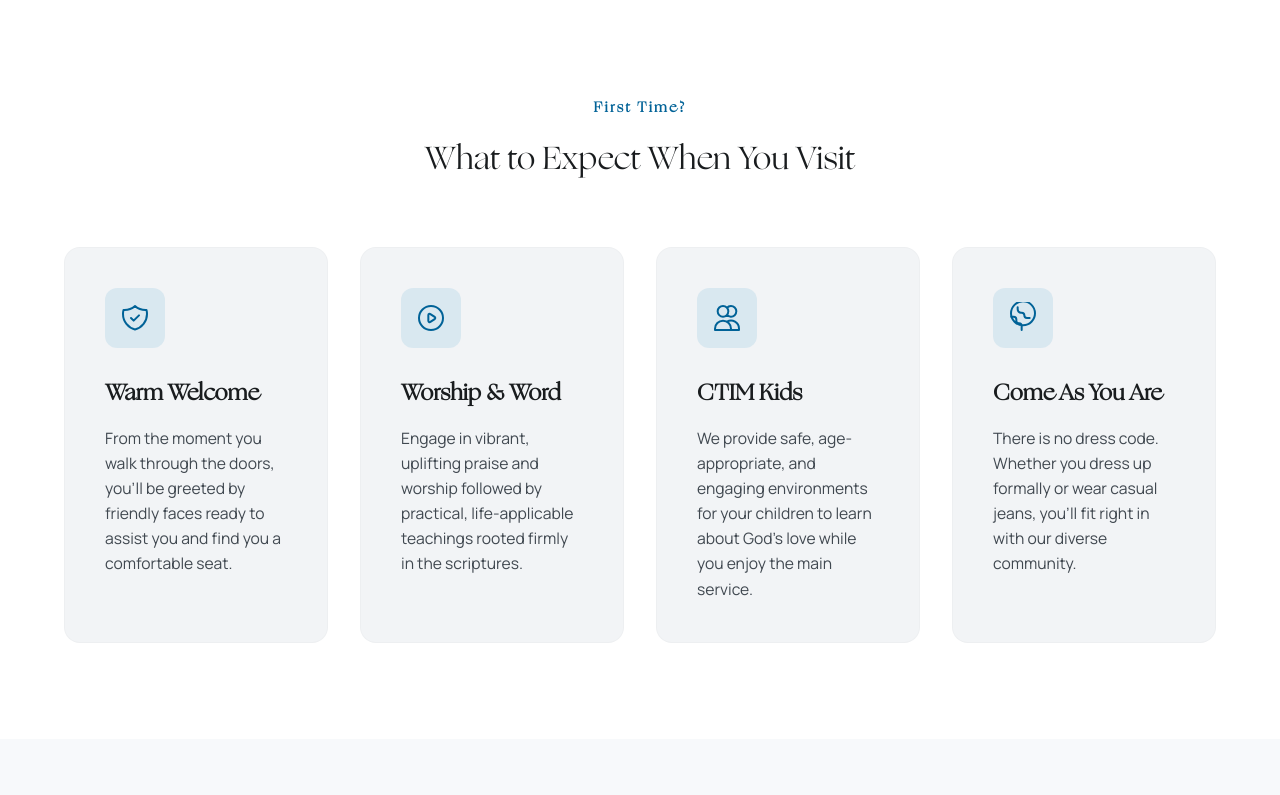
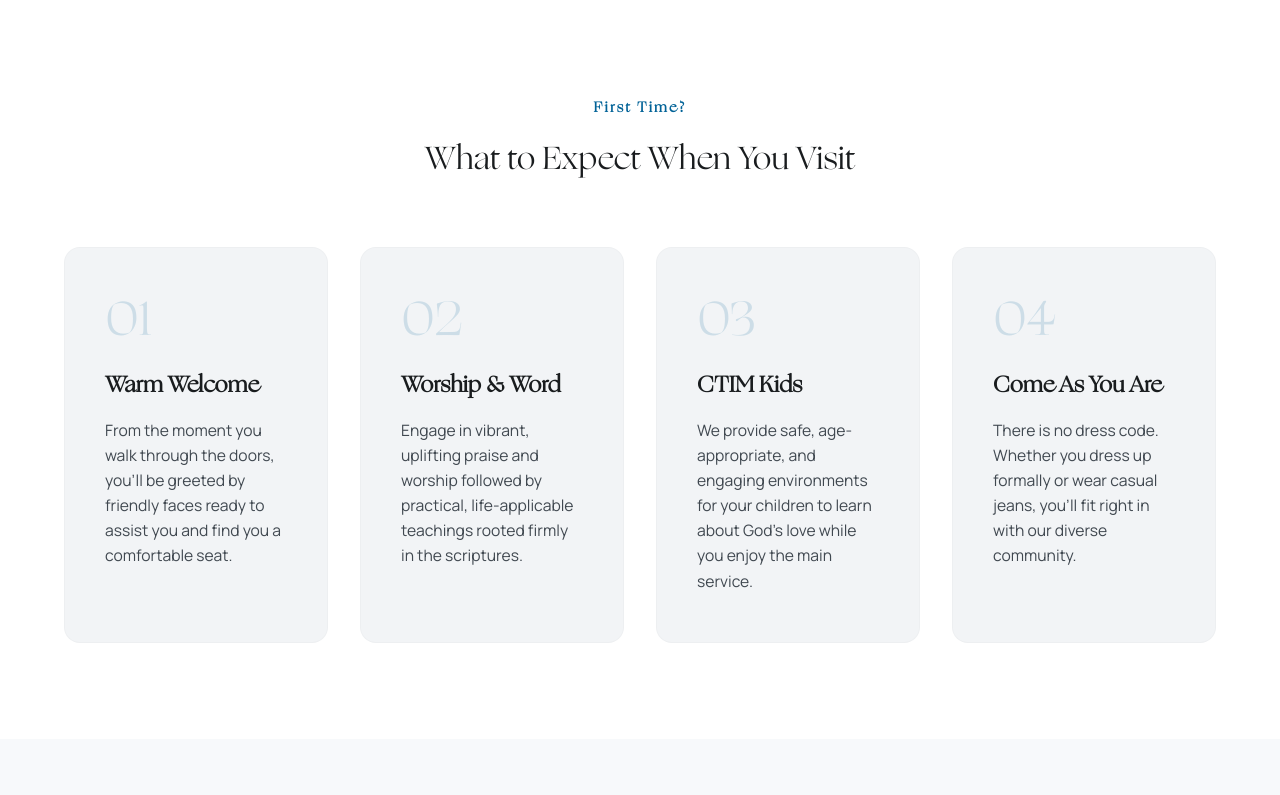
Before and after one commit to Nosa116/CTIM-WEB, a PHP site: page /visit.html in a window 1280 px wide. Shown: the part 1343-2138 px from the top of the page. Run offline with PHP 8.4, Linux system fonts and the light colour scheme; some libraries are stand-ins or nearby versions; some web fonts are replaced.

```diff
--- a/about.html
+++ b/about.html
@@ -341,7 +341,7 @@
                 <div class="footer-col brand-col">
                     <img src="assets/images/Christ Temple logo.svg" alt="Christ Temple Logo" class="footer-logo">
                     <p class="footer-text">
-                        Connecting you to faith, community, and hope. Join us as we grow together in Christ.
+                        A religious body focused on Delivering people from the Devil's bondage through the power of Jesus
                     </p>
                     <div class="social-links">
                         <a href="https://web.facebook.com/ChristTempleMinistriesNg" class="social-icon" target="_blank"
--- a/assets/css/style.css
+++ b/assets/css/style.css
@@ -2982,11 +2982,26 @@ body.menu-open .nav-backdrop {
 }
 
 .expect-card {
+    position: relative;
     background-color: var(--surface-container-low);
-    padding: 2.5rem;
+    padding: 3rem 2.5rem;
     border-radius: 16px;
-    transition: all 0.3s ease;
+    transition: all 0.3s cubic-bezier(0.25, 1, 0.5, 1);
     border: 1px solid rgba(0, 0, 0, 0.02);
+    overflow: hidden;
+}
+
+.expect-card::before {
+    content: '';
+    position: absolute;
+    top: 0;
+    left: 0;
+    right: 0;
+    height: 4px;
+    background-color: var(--primary);
+    transform: scaleX(0);
+    transform-origin: left;
+    transition: transform 0.3s cubic-bezier(0.25, 1, 0.5, 1);
 }
 
 .expect-card:hover {
@@ -2996,27 +3011,25 @@ body.menu-open .nav-backdrop {
     border-color: rgba(0, 124, 189, 0.1);
 }
 
-.expect-icon-wrapper {
-    width: 60px;
-    height: 60px;
-    background-color: rgba(0, 124, 189, 0.1);
+.expect-card:hover::before {
+    transform: scaleX(1);
+}
+
+.expect-number {
+    font-family: var(--font-ogg);
+    font-size: 3rem;
+    font-weight: 500;
     color: var(--primary);
-    border-radius: 12px;
-    display: flex;
-    align-items: center;
-    justify-content: center;
-    margin-bottom: 1.75rem;
-    transition: all 0.3s ease;
-}
-
-.expect-card:hover .expect-icon-wrapper {
-    background-color: var(--primary);
-    color: var(--on-primary);
-}
-
-.expect-icon-wrapper svg {
-    width: 32px;
-    height: 32px;
+    opacity: 0.15;
+    display: block;
+    margin-bottom: 1.5rem;
+    line-height: 1;
+    transition: all 0.3s cubic-bezier(0.25, 1, 0.5, 1);
+}
+
+.expect-card:hover .expect-number {
+    opacity: 0.8;
+    transform: scale(1.05);
 }
 
 .expect-title {
--- a/index.html
+++ b/index.html
@@ -256,7 +256,7 @@
                 <div class="footer-col brand-col">
                     <img src="assets/images/Christ Temple logo.svg" alt="Christ Temple Logo" class="footer-logo">
                     <p class="footer-text">
-                        Connecting you to faith, community, and hope. Join us as we grow together in Christ.
+                        A religious body focused on Delivering people from the Devil's bondage through the power of Jesus
                     </p>
                     <div class="social-links">
                         <a href="https://web.facebook.com/ChristTempleMinistriesNg" class="social-icon" target="_blank"
--- a/visit.html
+++ b/visit.html
@@ -197,42 +197,25 @@
 
             <div class="expect-grid">
                 <div class="expect-card">
-                    <div class="expect-icon-wrapper">
-                        <svg xmlns="http://www.w3.org/2000/svg" fill="none" viewBox="0 0 24 24" stroke="currentColor">
-                            <path stroke-linecap="round" stroke-linejoin="round" stroke-width="1.5" d="M9 12l2 2 4-4m5.618-4.016A11.955 11.955 0 0112 2.944a11.955 11.955 0 01-8.618 3.04A12.02 12.02 0 003 9c0 5.591 3.824 10.29 9 11.622 5.176-1.332 9-6.03 9-11.622 0-1.042-.133-2.052-.382-3.016z" />
-                        </svg>
-                    </div>
+                    <span class="expect-number">01</span>
                     <h3 class="expect-title">Warm Welcome</h3>
                     <p class="expect-text">From the moment you walk through the doors, you'll be greeted by friendly faces ready to assist you and find you a comfortable seat.</p>
                 </div>
 
                 <div class="expect-card">
-                    <div class="expect-icon-wrapper">
-                        <svg xmlns="http://www.w3.org/2000/svg" fill="none" viewBox="0 0 24 24" stroke="currentColor">
-                            <path stroke-linecap="round" stroke-linejoin="round" stroke-width="1.5" d="M14.752 11.168l-3.197-2.132A1 1 0 0010 9.87v4.263a1 1 0 001.555.832l3.197-2.132a1 1 0 000-1.664z" />
-                            <path stroke-linecap="round" stroke-linejoin="round" stroke-width="1.5" d="M21 12a9 9 0 11-18 0 9 9 0 0118 0z" />
-                        </svg>
-                    </div>
+                    <span class="expect-number">02</span>
                     <h3 class="expect-title">Worship & Word</h3>
                     <p class="expect-text">Engage in vibrant, uplifting praise and worship followed by practical, life-applicable teachings rooted firmly in the scriptures.</p>
                 </div>
 
                 <div class="expect-card">
-                    <div class="expect-icon-wrapper">
-                        <svg xmlns="http://www.w3.org/2000/svg" fill="none" viewBox="0 0 24 24" stroke="currentColor">
-                            <path stroke-linecap="round" stroke-linejoin="round" stroke-width="1.5" d="M12 4.354a4 4 0 110 5.292M15 21H3v-1a6 6 0 0112 0v1zm0 0h6v-1a6 6 0 00-9-5.197M13 7a4 4 0 11-8 0 4 4 0 018 0z" />
-                        </svg>
-                    </div>
+                    <span class="expect-number">03</span>
                     <h3 class="expect-title">CTIM Kids</h3>
                     <p class="expect-text">We provide safe, age-appropriate, and engaging environments for your children to learn about God's love while you enjoy the main service.</p>
                 </div>
 
                 <div class="expect-card">
-                    <div class="expect-icon-wrapper">
-                        <svg xmlns="http://www.w3.org/2000/svg" fill="none" viewBox="0 0 24 24" stroke="currentColor">
-                            <path stroke-linecap="round" stroke-linejoin="round" stroke-width="1.5" d="M3.055 11H5a2 2 0 012 2v1a2 2 0 002 2 2 2 0 012 2v2.945M8 3.935V5.5A2.5 2.5 0 0010.5 8h.5a2 2 0 012 2 2 2 0 002 2h2m4-3.5a9 9 0 11-18 0 9 9 0 0118 0z" />
-                        </svg>
-                    </div>
+                    <span class="expect-number">04</span>
                     <h3 class="expect-title">Come As You Are</h3>
                     <p class="expect-text">There is no dress code. Whether you dress up formally or wear casual jeans, you'll fit right in with our diverse community.</p>
                 </div>
@@ -322,7 +305,7 @@
                 <div class="footer-col brand-col">
                     <img src="assets/images/Christ Temple logo.svg" alt="Christ Temple Logo" class="footer-logo">
                     <p class="footer-text">
-                        Connecting you to faith, community, and hope. Join us as we grow together in Christ.
+                        A religious body focused on Delivering people from the Devil's bondage through the power of Jesus
                     </p>
                     <div class="social-links">
                         <a href="https://web.facebook.com/ChristTempleMinistriesNg" class="social-icon" target="_blank" rel="noopener noreferrer" aria-label="Facebook">
```
Also changed, not shown: contact.html (+27 -25 lines).
